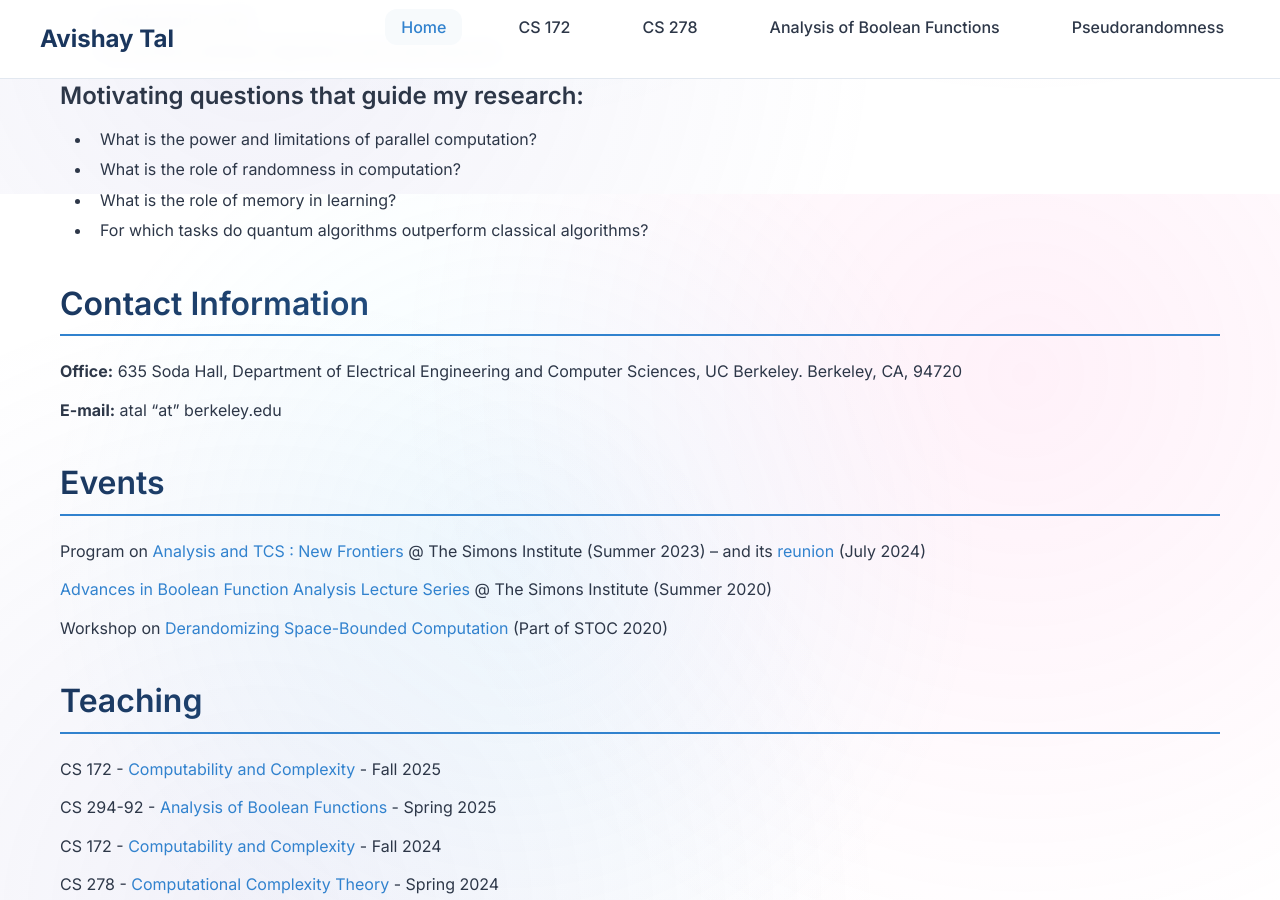
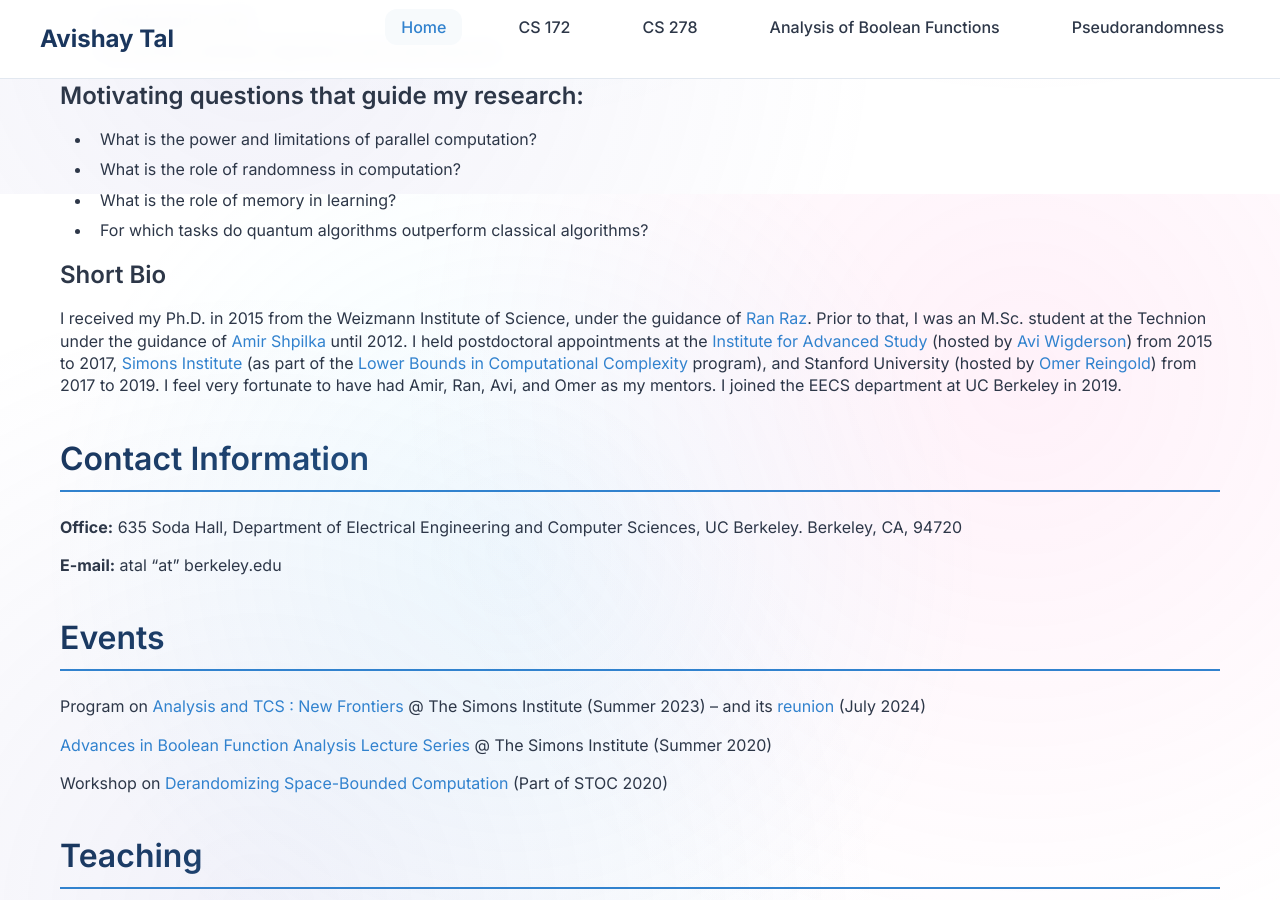
Before and after one commit to avishaytal/website, a Jekyll site: the page built from index.md, in a window 1280 px wide and 900 px high, scrolled down 706 px. Built offline with Jekyll 4.4.1, drawn with Linux system fonts in a browser that asks for light colours; some of the changed text lies outside the part shown.

Commit message:
Update index.md

```diff
--- a/index.md
+++ b/index.md
@@ -30,6 +30,11 @@ title: Home
 - What is the role of randomness in computation?
 - What is the role of memory in learning?
 - For which tasks do quantum algorithms outperform classical algorithms?
+
+### Short Bio
+
+I received my Ph.D. in 2015 from the Weizmann Institute of Science, under the guidance of [Ran Raz](http://www.wisdom.weizmann.ac.il/~ranraz/). Prior to that, I was an M.Sc. student at the Technion under the guidance of [Amir Shpilka](http://www.cs.tau.ac.il/~shpilka/) until 2012. I held postdoctoral appointments at the [Institute for Advanced Study](https://www.ias.edu/) (hosted by [Avi Wigderson](https://www.math.ias.edu/avi/home)) from 2015 to 2017, [Simons Institute](https://simons.berkeley.edu/) (as part of the [Lower Bounds in Computational Complexity](https://simons.berkeley.edu/programs/complexity2018) program), and Stanford University (hosted by [Omer Reingold](http://omereingold.wordpress.com/)) from 2017 to 2019. I feel very fortunate to have had Amir, Ran, Avi, and Omer as my mentors. I joined the EECS department at UC Berkeley in 2019.
+
 
 ## Contact Information {#contact}
 
```
Also changed, not shown: other parts of index.md (+0 -3 lines).
